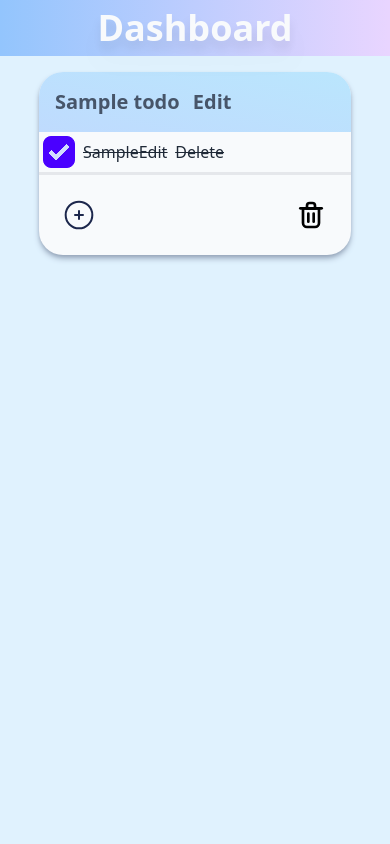
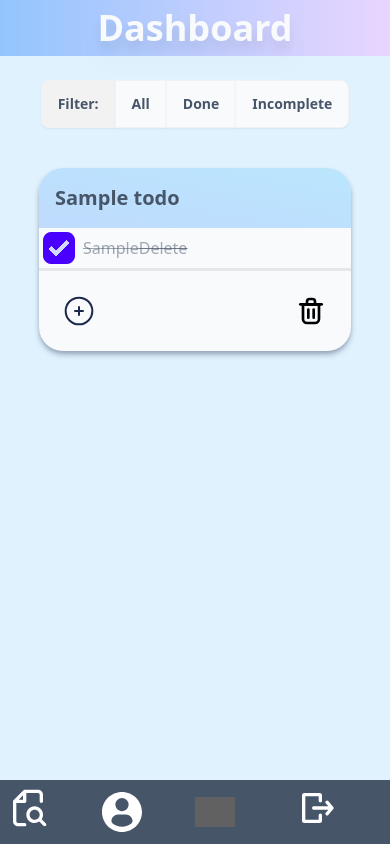
Before and after one commit to stevjoo/ToDoList-CRUD-, a PHP site: page /dashboard.php in a window 390 px wide. Run offline with PHP 8.4, Linux system fonts and the light colour scheme; the visitor is signed in with stand-in values (Sample User, id 1); tables that the repository leaves empty or names only in its code hold one stand-in row (values such as "Sample post"); grey boxes are pictures that could not be loaded.

Commit message:
rollback dashboard

```diff
--- a/todo_app/dashboard.php
+++ b/todo_app/dashboard.php
@@ -30,7 +30,9 @@ $result = $stmt->get_result();
 
 <body class="bg-sky-100 min-h-screen">
     <div class="flex overflow-x-hidden">
-        <div class="fixed top-0 left-0 w-44 lg:w-64 min-h-full hidden md:flex flex-col sm:hidden
+        <div class="fixed top-0 left-0 w-44 lg:w-64 min-h-full hidden
+            md:flex flex-col
+            sm:hidden
             bg-slate-600 text-slate-50">
             <div class="flex-grow overflow-hidden">
                 <h1 class="p-8 text-2xl font-bold">TO-DO LIST</h1>
@@ -60,92 +62,171 @@ $result = $stmt->get_result();
         </div>
 
         <div class="min-w-full min-h-full m-auto block mb-16 md:ml-40 lg:ml-64 md:mb-0">
-            <div class="px-2 bg-gradient-to-r from-blue-300 to-purple-200 text-slate-50">
+            <div class="px-2 bg-gradient-to-r from-blue-300 to-purple-200  text-slate-50">
                 <h1 class="drop-shadow-xl text-center text-4xl font-bold p-2 md:text-left">Dashboard</h1>
             </div>
+            <div class="flex justify-center md:justify-normal md:ml-4 bg-opacity-0">
+                <div class="p-6  join join-horizontal">
+                    <span class="font-semibold btn join-item text-slate-600">Filter:</span>
+                    <a class="btn join-item bg-slate-50 text-slate-600" href="dashboard.php?status=all">All</a>
+                    <a class="btn join-item bg-slate-50 text-slate-600" href="dashboard.php?status=completed">Done</a>
+                    <a class="btn join-item bg-slate-50 text-slate-600"
+                        href="dashboard.php?status=incomplete">Incomplete</a>
+                </div>
+            </div>
+            <?php
+            if ($searchQuery) {
+                $searchStmt = $conn->prepare("SELECT * FROM tasks WHERE task LIKE ? AND todo_id IN (SELECT id FROM todos WHERE user_id = ?)");
+                $likeQuery = "%" . $searchQuery . "%";
+                $searchStmt->bind_param("si", $likeQuery, $userId);
+                $searchStmt->execute();
+                $tasks = $searchStmt->get_result();
 
-            <div class="w-full h-full md:w-4/5 grid grid-cols-1 md:grid-cols-2 lg:grid-cols-3 bg-sky-100">
-                <?php while ($row = $result->fetch_assoc()): ?>
-                    <div class="my-4 m-auto w-4/5 max-w-96 max-h-80 bg-slate-50 shadow-md shadow-slate-400 rounded-3xl overflow-hidden">
-                        <h4 class="font-bold bg-gradient-to-tr from-blue-200 to-sky-200 p-4 text-xl text-slate-600">
-                            <?php echo htmlspecialchars($row['title']); ?>
-                            <a href="javascript:void(0)" onclick="openEditTodoModal(<?php echo $row['id']; ?>)"
-                               class="text-blue-500 hover:underline ml-2">Edit</a>
-                        </h4>
+                echo '<div class="bg-purple-200 p-6 mt-4 rounded-lg shadow-md w-1/2 m-auto md:m-0">';
+                echo "<h2 class='text-lg font-bold mb-4'>You Searched for: <span class='text-blue-600'>" . htmlspecialchars($searchQuery) . "</span></h2>";
 
-                        <?php
-                        $taskStmt = $conn->prepare("SELECT * FROM tasks WHERE todo_id = ?");
-                        $taskStmt->bind_param("i", $row['id']);
-                        $taskStmt->execute();
-                        $tasks = $taskStmt->get_result();
-                        ?>
+                while ($task = $tasks->fetch_assoc()) {
+                    echo $task['completed']
+                        ? '<li class="flex items-center line-through text-slate-600 text-opacity-50 p-1 break-words w-full border-b">'
+                        : '<li class="flex items-center p-1 break-words w-full border-b">';
 
-                        <div class="max-h-40 overflow-y-scroll">
-                            <ul class="max-h-64 overflow-x-scroll p-0 m-0">
-                                <?php while ($task = $tasks->fetch_assoc()): ?>
-                                    <li class="flex items-center <?php echo $task['completed'] ? 'line-through text-opacity-50' : ''; ?> p-1 border-b">
-                                        <input class="checkbox checkbox-lg md:checkbox-md checkbox-primary"
-                                               type="checkbox"
-                                               <?php echo $task['completed'] ? 'checked' : ''; ?>
-                                               onchange="location.href='complete_task.php?task_id=<?php echo $task['id']; ?>&status=<?php echo $task['completed'] ? '0' : '1'; ?>'"/>
-                                        <p class="ml-2"><?php echo htmlspecialchars($task['task']); ?></p>
-                                        <a href="javascript:void(0)"
-                                           onclick="openEditTaskModal(<?php echo $task['id']; ?>)"
-                                           class="text-blue-500 hover:underline ml-auto">Edit</a>
-                                        <a href="javascript:void(0)"
-                                           onclick="confirmDeleteTask(<?php echo $task['id']; ?>)"
-                                           class="text-red-500 hover:underline ml-2">Delete</a>
-                                    </li>
-                                <?php endwhile; ?>
-                            </ul>
-                        </div>
+                    echo '<input class="checkbox checkbox-lg md:checkbox-md checkbox-primary" type="checkbox" '
+                        . ($task['completed'] ? 'checked' : '')
+                        . ' onchange="location.href=\'complete_task.php?task_id=' . $task['id'] . '&status='
+                        . ($task['completed'] ? '0' : '1') . '\'"/>';
 
-                        <div class="border-t-2">
-                            <a href="add_task.php?todo_id=<?php echo $row['id']; ?>"
-                               class="m-2 float-left rounded-full hover:bg-purple-300">
-                                <img class="m-4 max-w-8 max-h-8 inline-block" src="img/add-circle-svgrepo-com.svg" alt="add task svg" />
-                            </a>
-                            <a href="javascript:void(0)"
-                               onclick="confirmDeleteTodo(<?php echo $row['id']; ?>)"
-                               class="float-right m-2 rounded-full hover:bg-red-300">
-                                <img class="m-4 max-w-8 max-h-8 inline-block" src="img/delete-svgrepo-com.svg" alt="delete list svg" />
-                            </a>
-                        </div>
-                    </div>
-                <?php endwhile; ?>
-            </div>
+                    echo '<p class="ml-2 py-1">' . htmlspecialchars($task['task']) . '</p>';
+
+                    // Updated Delete Task Button with Confirmation
+                    echo '<a href="javascript:void(0)" onclick="confirmDeleteTask(' . $task['id'] . ')" class="ml-auto text-red-500 hover:underline">Delete</a>';
+
+                    echo '</li>';
+                }
+
+                echo '</div>';
+            } else {
+                echo '<div class="w-full h-full md:w-4/5
+                grid grid-cols-1 md:grid-cols-2 lg:grid-cols-3 bg-sky-100">';
+                while ($row = $result->fetch_assoc()) {
+    $todoId = $row['id'];
+    echo '<div class="my-4 m-auto w-4/5 max-w-96 max-h-80
+            bg-slate-50 shadow-md shadow-slate-400 rounded-3xl overflow-hidden">
+            <h4 class="font-bold bg-gradient-to-tr from-blue-200 to-sky-200 p-4 text-xl text-slate-600">' . htmlspecialchars($row['title']) . "</h4>";
+
+    $filterQuery = "SELECT * FROM tasks WHERE todo_id = ?";
+    if ($statusFilter == 'completed') {
+        $filterQuery .= " AND completed = 1";
+    } elseif ($statusFilter == 'incomplete') {
+        $filterQuery .= " AND completed = 0";
+    }
+
+    $taskStmt = $conn->prepare($filterQuery);
+    $taskStmt->bind_param("i", $todoId);
+    $taskStmt->execute();
+    $tasks = $taskStmt->get_result();
+
+    echo '<div class="max-h-40 overflow-y-scroll">';
+    echo '<ul class"max-h-64 overflow-x-scroll p-0 m-0">';
+    while ($task = $tasks->fetch_assoc()) {
+        echo $task['completed']
+            ? '<li class="flex items-center line-through text-slate-600 text-opacity-50 p-1 break-words w-full border-b">'
+            : '<li class="flex items-center p-1 break-words w-full border-b">';
+
+        echo '<input class="checkbox checkbox-lg md:checkbox-md checkbox-primary" type="checkbox" '
+            . ($task['completed'] ? 'checked' : '')
+            . ' onchange="location.href=\'complete_task.php?task_id=' . $task['id'] . '&status='
+            . ($task['completed'] ? '0' : '1') . '\'"/>';
+
+        echo '<p class="ml-2 py-1">' . htmlspecialchars($task['task']) . '</p>';
+
+        // Updated Delete Task Button with Confirmation
+        echo '<a href="javascript:void(0)" onclick="confirmDeleteTask(' . $task['id'] . ')" class="ml-auto text-red-500 hover:underline">Delete</a>';
+
+        echo '</li>';
+    }
+    echo '</ul>';
+    echo '</div>';
+    echo '<div class="border-t-2">';
+
+    // Updated Delete Todo Button with Confirmation
+    echo "<a href='add_task.php?todo_id=" . $todoId . "' class='m-2 float-left rounded-full hover:bg-purple-300'>
+            <img class='m-4 max-w-8 max-h-8 inline-block' src='img/add-circle-svgrepo-com.svg' alt='add task svg' />
+          </a>".
+         "<a href='javascript:void(0)' onclick='confirmDeleteTodo(" . $todoId . ")' class='float-right m-2 rounded-full hover:bg-red-300'>
+            <img class='m-4 max-w-8 max-h-8 inline-block' src='img/delete-svgrepo-com.svg' alt='delete list svg' />
+          </a></div></div>";
+}
+            }
+            echo '</div>';
+            ?>
         </div>
     </div>
+    <div class="grid grid-cols-4 w-full p-2  fixed bottom-0 h-16 bg-slate-600 text-slate-50 md:hidden">
+        <div class="dropdown dropdown-top">
+            <div tabindex="0" role="button" class="block text-slate-50 m-0">
+                <img class="invert max-w-10 max-h-10" src="img/search-file-svgrepo-com.svg" alt="search svg" />
+            </div>
+            <form tabindex="0" class="dropdown-content mx-auto mb-4 w-fit p-4 rounded-md
+                flex items-center bg-slate-600 bg-opacity-80" action="dashboard.php" method="GET">
+                <input class="inline-block w-80 rounded-md p-4 text-black md:w-fit" type="text" name="search"
+                    placeholder="Find Task..." value="<?php echo htmlspecialchars($searchQuery); ?>">
+                <button class="inline-block p-1 m-1 font-semibold rounded-md hover:bg-slate-700" type="submit">
+                    <img class="invert max-w-10 max-h-10" src="img/find-svgrepo-com.svg" alt="find svg" />
+                </button>
+            </form>
+        </div>
+        <button onclick="openModal('profile_modal')">
+            <img class="invert max-w-10 max-h-10" src="img/profile-user-svgrepo-com.svg" alt="profile svg" />
+        </button>
+        <button onclick="openModal('add_todo_modal')">
+            <img class="invert max-w-10 max-h-10" src="img/new-svgrepo-com.svg" alt="new todo svg" />
+        </button>
+        <a href="logout.php">
+            <img class="ml-2 invert max-w-10 max-h-10" src="img/exit-svgrepo-com.svg" alt="logout svg" />
+        </a>
+    </div>
 
-    <!-- Edit Todo Modal -->
-    <dialog id="edit_todo_modal" class="modal">
+    <dialog id="add_todo_modal" class="modal">
         <div class="bg-slate-50 modal-box">
-            <iframe id="edit_todo_iframe" class="w-full h-96" frameborder="0"></iframe>
+            <div class="modal-action">
+                <iframe src="add_todo.php" class="w-full h-96" frameborder="0"></iframe>
+            </div>
             <form method="dialog">
-                <button class="btn btn-block" onclick="refreshPage()">Close</button>
+                <button class="btn btn-block" onclick="refreshPage()">Close Window</button>
             </form>
         </div>
     </dialog>
 
-    <!-- Edit Task Modal -->
-    <dialog id="edit_task_modal" class="modal">
+    <dialog id="profile_modal" class="modal">
         <div class="bg-slate-50 modal-box">
-            <iframe id="edit_task_iframe" class="w-full h-96" frameborder="0"></iframe>
+            <div class="modal-action">
+                <iframe src="profile.php" class="w-full h-96" frameborder="0"></iframe>
+            </div>
             <form method="dialog">
-                <button class="btn btn-block" onclick="refreshPage()">Close</button>
+                <button class="btn btn-block" onclick="refreshPage()">Close Window</button>
             </form>
         </div>
     </dialog>
+    <script>
+        function currentTodo(todoID) {
 
-    <script>
-        function openEditTodoModal(todoId) {
-            document.getElementById('edit_todo_iframe').src = 'edit_todo.php?id=' + todoId;
-            document.getElementById('edit_todo_modal').showModal();
         }
 
-        function openEditTaskModal(taskId) {
-            document.getElementById('edit_task_iframe').src = 'edit_task.php?id=' + taskId;
-            document.getElementById('edit_task_modal').showModal();
+        function openModal(modalId) {
+            const modal = document.getElementById(modalId);
+            if (modal) {
+                modal.showModal();
+            } else {
+                console.error(`Modal with ID "${modalId}" not found.`);
+            }
+        }
+        function closeModal(modalId) {
+            const modal = document.getElementById(modalId);
+            if (modal) {
+                modal.close();
+            } else {
+                console.error(`Modal with ID "${modalId}" not found.`);
+            }
         }
 
         function confirmDeleteTask(taskId) {
@@ -155,11 +236,13 @@ $result = $stmt->get_result();
         }
 
         function confirmDeleteTodo(todoId) {
-            if (confirm("Are you sure you want to delete this todo list?")) {
+            if (confirm("Are you sure you want to delete this entire todo list?")) {
                 location.href = 'delete_todo.php?id=' + todoId;
             }
         }
 
+
+        // for modal close window button to refresh page
         function refreshPage() {
             location.reload();
         }
```
